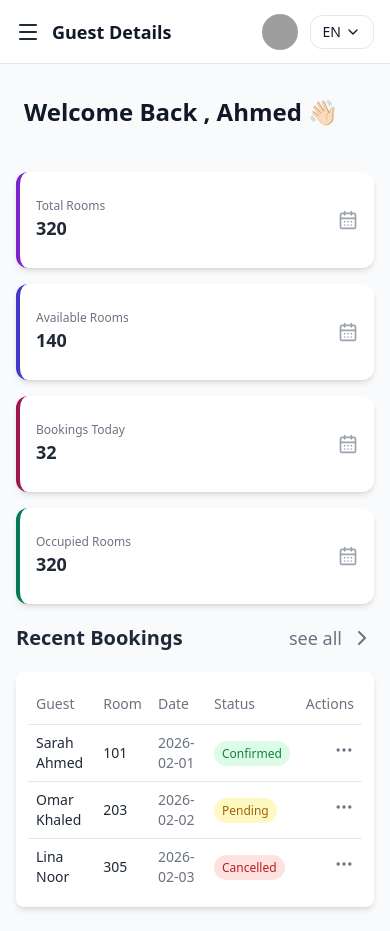
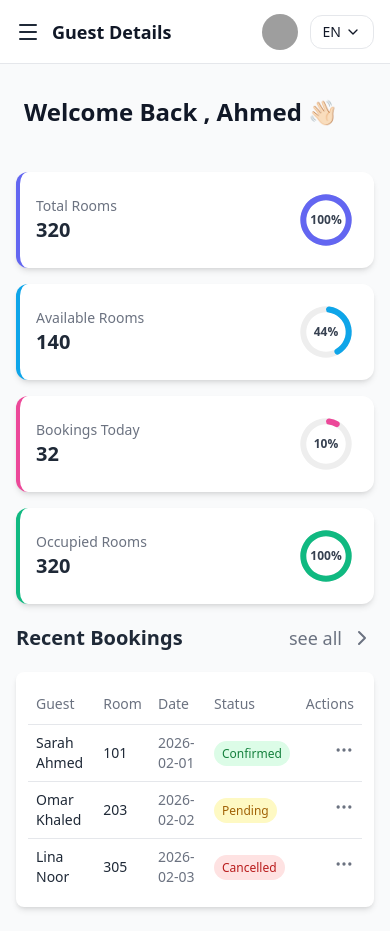
Before and after one commit to Yaman-designer/Hotel-Booking-Dashboard, a Next.js app: page / in a window 390 px wide. Built offline with nearby package versions, Linux system fonts and the light colour scheme; grey boxes are pictures that could not be loaded.

Commit message:
miniCharts with Api is Done

```diff
--- /dev/null
+++ b/app/api/dashboard/route.js
@@ -0,0 +1,11 @@
+import { NextResponse } from "next/server"
+
+export async function GET() {
+
+  return NextResponse.json({
+    totalRooms: 320,
+    availableRooms: 140,
+    bookingsToday: 32,
+    occupiedRooms: 320,
+  })
+}
--- a/app/page.js
+++ b/app/page.js
@@ -5,7 +5,7 @@ export default function Home() {
   return (
     <div className="container mx-auto px-4 py-6">
       <WelcomeSection name="Ahmed" />
-      <StatsCards />
+     < StatsCards/>
       < RecentBookings/>
 
     </div>
--- /dev/null
+++ b/components/dashboard/MiniChart.jsx
@@ -0,0 +1,57 @@
+"use client"
+
+import {
+  RadialBarChart,
+  RadialBar,
+  ResponsiveContainer,
+  PolarAngleAxis,
+} from "recharts"
+
+export default function MiniRadialChart({
+  value,
+  max = 100,
+  color,
+}) {
+  const data = [
+    {
+      value: value,
+      fill: color,
+    },
+  ]
+
+  return (
+    <div className="w-16 h-16 relative">
+      <ResponsiveContainer width="100%" height="100%">
+        <RadialBarChart
+          data={data}
+          cx="50%"
+          cy="50%"
+          innerRadius="70%"
+          outerRadius="100%"
+          startAngle={90}
+          endAngle={-270}
+        >
+          <PolarAngleAxis
+            type="number"
+            domain={[0, max]}
+            tick={false}
+          />
+
+          <RadialBar
+            dataKey="value"
+            background
+            cornerRadius={10}
+            stroke="none"
+          />
+        </RadialBarChart>
+      </ResponsiveContainer>
+
+      {/* الرقم بالنص */}
+      <div className="absolute inset-0 flex items-center justify-center">
+        <span className="text-xs font-semibold text-gray-700">
+          {Math.round((value / max) * 100)}%
+        </span>
+      </div>
+    </div>
+  )
+}
--- a/components/dashboard/StatsCards.jsx
+++ b/components/dashboard/StatsCards.jsx
@@ -1,44 +1,85 @@
-import {CalendarDays} from "lucide-react";
+"use client"
+
+import MiniChart from "./MiniChart";
+import { useEffect , useState } from "react";
+
+
 export default function StatsCards() {
+const [stats , setStats] = useState(useState({
+  totalRooms: 0,
+  availableRooms: 0,
+  bookingsToday: 0,
+  occupiedRooms: 0,
+}))
+const [loading ,setLoading] = useState(true)
+
+useEffect(() => {
+  fetch("/api/dashboard")
+    .then(res => res.json())
+    .then(data => {
+      setStats(data)
+      setLoading(false)
+    })
+}, [])
+
+  if (loading) {
+    return <p className="pt-9 text-gray-400">Loading...</p>
+  }
+
   return (
-    <div className="grid grid-cols-1 sm:grid-cols-2 lg:grid-cols-4 gap-4 lg:gap-8 pt-9">
-      <CardsUi
-        className="border-l-secondary-700"
-        icon={CalendarDays}
-        paragraf="320"
+    <div className="grid grid-cols-1 sm:grid-cols-2 lg:grid-cols-4 gap-4 pt-9">
+
+      <Card
         title="Total Rooms"
+         value={stats. totalRooms}
+        max={stats.totalRooms}
+        color="#6366f1"
+        border="border-l-indigo-500"
       />
-      <CardsUi
-        className="border-l-primary-700"
-        icon={CalendarDays}
-        paragraf="140"
+
+      <Card
         title="Available Rooms"
+        value={stats.availableRooms}
+        max={stats.totalRooms}
+        color="#0ea5e9"
+        border="border-l-sky-500"
       />
-      <CardsUi
-        className="border-l-pink-800"
-        icon={CalendarDays}
-        paragraf="32"
+
+      <Card
         title="Bookings Today"
+        value={stats.bookingsToday}
+        max={stats.totalRooms}
+        color="#ec4899"
+        border="border-l-pink-500"
       />
-      <CardsUi
-        className="border-l-emerald-700"
-        icon={CalendarDays}
-        paragraf="320"
+
+      <Card
         title="Occupied Rooms"
+          value={stats.occupiedRooms}
+        max={stats.totalRooms}
+        color="#10b981"
+        border="border-l-emerald-500"
+      />
+
+    </div>
+  )
+}
+
+function Card({ title, value, max, color, border }) {
+  return (
+    <div
+      className={`bg-white shadow-md rounded-lg p-4 border-l-4 flex items-center justify-between ${border}`}
+    >
+      <div>
+        <p className="text-sm text-gray-500">{title}</p>
+        <h2 className="text-xl font-bold">{value}</h2>
+      </div>
+
+      <MiniChart
+        value={value}
+        max={max}
+        color={color}
       />
     </div>
-  );
+  )
 }
-
-export function CardsUi({ className, paragraf, title, icon: Icon }) {
-  return (
-    <div className={`w-full min-h-[96px] bg-white shadow-md flex items-center justify-between p-4 border-l-4 rounded-lg ${className}`}>
-      <div>
-        <p className="text-xs sm:text-sm text-gray-500">{title}</p>
-        <h2 className="text-lg sm:text-xl font-bold">{paragraf}</h2>
-      </div>
-
-      <Icon className="w-5 h-5 sm:w-6 sm:h-6 text-gray-400" />
-    </div>
-  );
-}
--- a/package.json
+++ b/package.json
@@ -21,6 +21,7 @@
     "next": "16.1.5",
     "react": "19.2.3",
     "react-dom": "19.2.3",
+    "recharts": "^3.7.0",
     "tailwind-merge": "^3.4.0",
     "tailwindcss-animate": "^1.0.7",
     "tw-animate-css": "^1.4.0"
```
Also changed, not shown: 1 other file (tests, documents, lock files or other folders).
